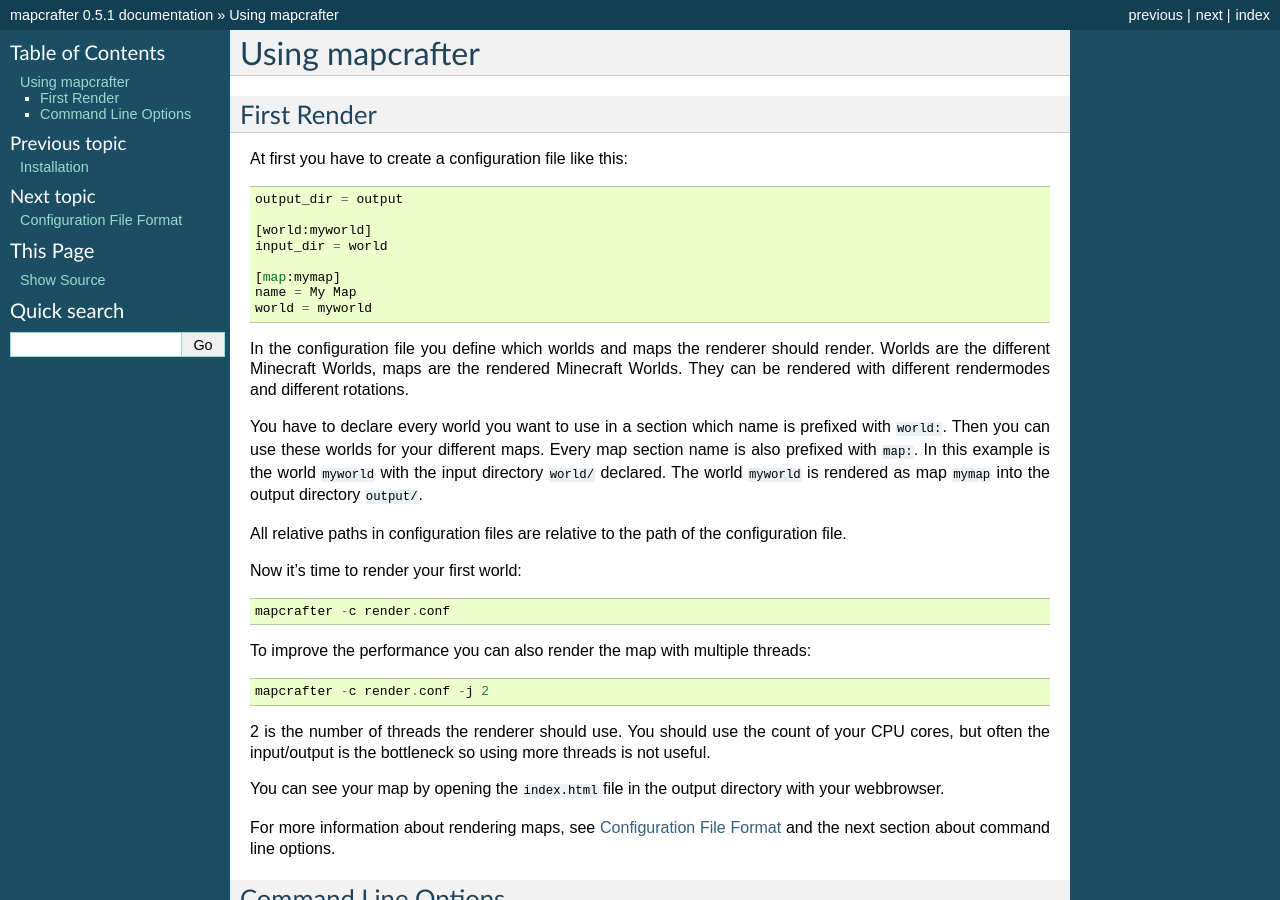
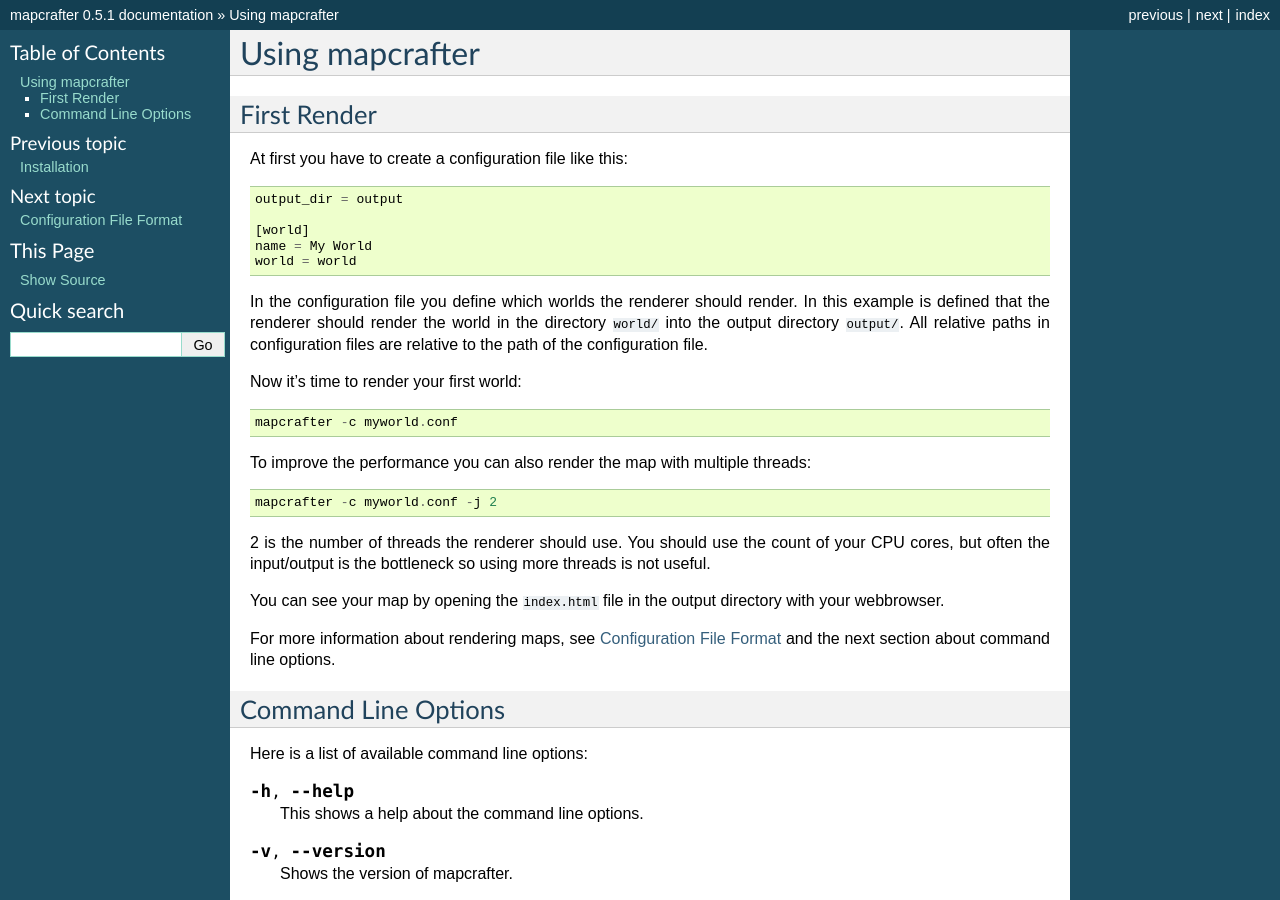
Before and after one commit to mapcrafter/mapcrafter, a Sphinx documentation site: the page built from docs/using_mapcrafter.rst, in a window 1280 px wide and 900 px high. Built offline with Sphinx 7.4.7, drawn with Linux system fonts in a browser that asks for light colours.

Commit message:
Changed the docs in the wrong branch. Reverted.

```diff
--- a/docs/using_mapcrafter.rst
+++ b/docs/using_mapcrafter.rst
@@ -9,35 +9,22 @@
 
 	output_dir = output
 
-	[world:myworld]
-	input_dir = world
+	[world]
+	name = My World
+	world = world
 
-	[map:mymap]
-	name = My Map
-	world = myworld
-
-In the configuration file you define which worlds and maps the renderer should
-render.  Worlds are the different Minecraft Worlds, maps are the rendered
-Minecraft Worlds.  They can be rendered with different rendermodes and
-different rotations.
-
-You have to declare every world you want to use in a section which name is
-prefixed with ``world:``.  Then you can use these worlds for your different
-maps. Every map section name is also prefixed with ``map:``.  In this example
-is the world ``myworld`` with the input directory ``world/`` declared.  The
-world ``myworld`` is rendered as map ``mymap`` into the output directory
-``output/``.
-
-All relative paths in configuration files are relative to the path of the
-configuration file.
+In the configuration file you define which worlds the renderer should render.
+In this example is defined that the renderer should render the world in the
+directory ``world/`` into the output directory ``output/``. All relative paths
+in configuration files are relative to the path of the configuration file.
 
 Now it's time to render your first world::
 
-    mapcrafter -c render.conf
+	mapcrafter -c myworld.conf
 
 To improve the performance you can also render the map with multiple threads::
 
-    mapcrafter -c render.conf -j 2
+	mapcrafter -c myworld.conf -j 2
 
 2 is the number of threads the renderer should use. You should use the count of
 your CPU cores, but often the input/output is the bottleneck so using more
```
